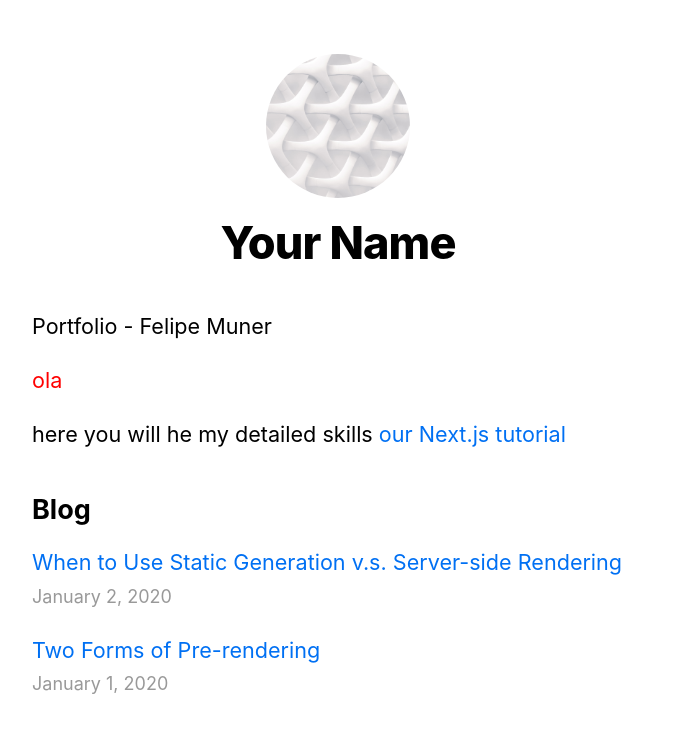
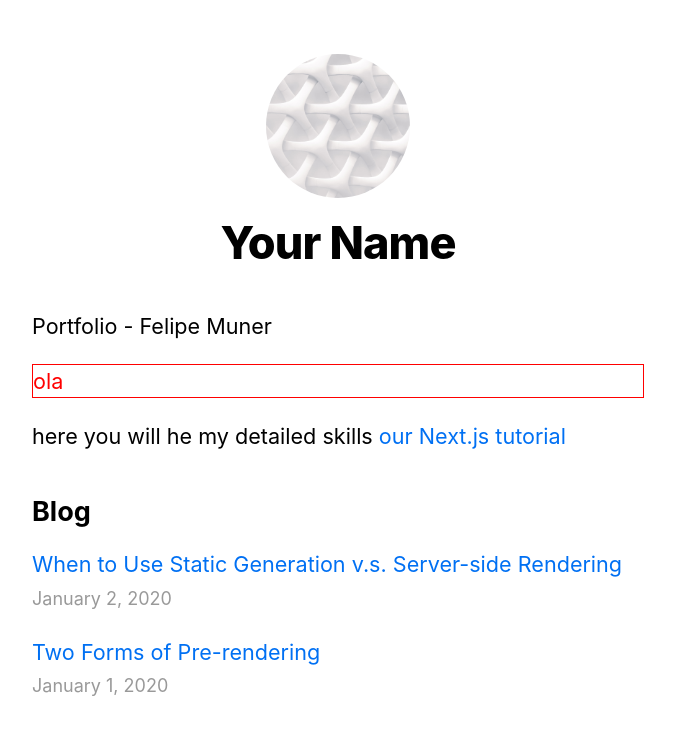
Before and after one commit to felipe-muner/nextjs-blog, a Next.js app: page / in a window 1280 px wide. Shown: the top 734 px of the page, without its empty margins (302-977 px from the left). Built offline with nearby package versions, Linux system fonts and the light colour scheme.

Commit message:
testing to build straight from terminal using vercel command

```diff
--- a/components/alert.module.css
+++ b/components/alert.module.css
@@ -1,6 +1,8 @@
 .success {
   color: green;
+  border: 1px solid green;
 }
 .error {
   color: red;
+  border: 1px solid red;
 }
--- /dev/null
+++ b/pages/api/hello.js
@@ -0,0 +1,3 @@
+export default (req, res) => {
+  res.status(200).json({ text: "Hello" });
+};
```
Also changed, not shown: 1 other file (tests, documents, lock files or other folders).
